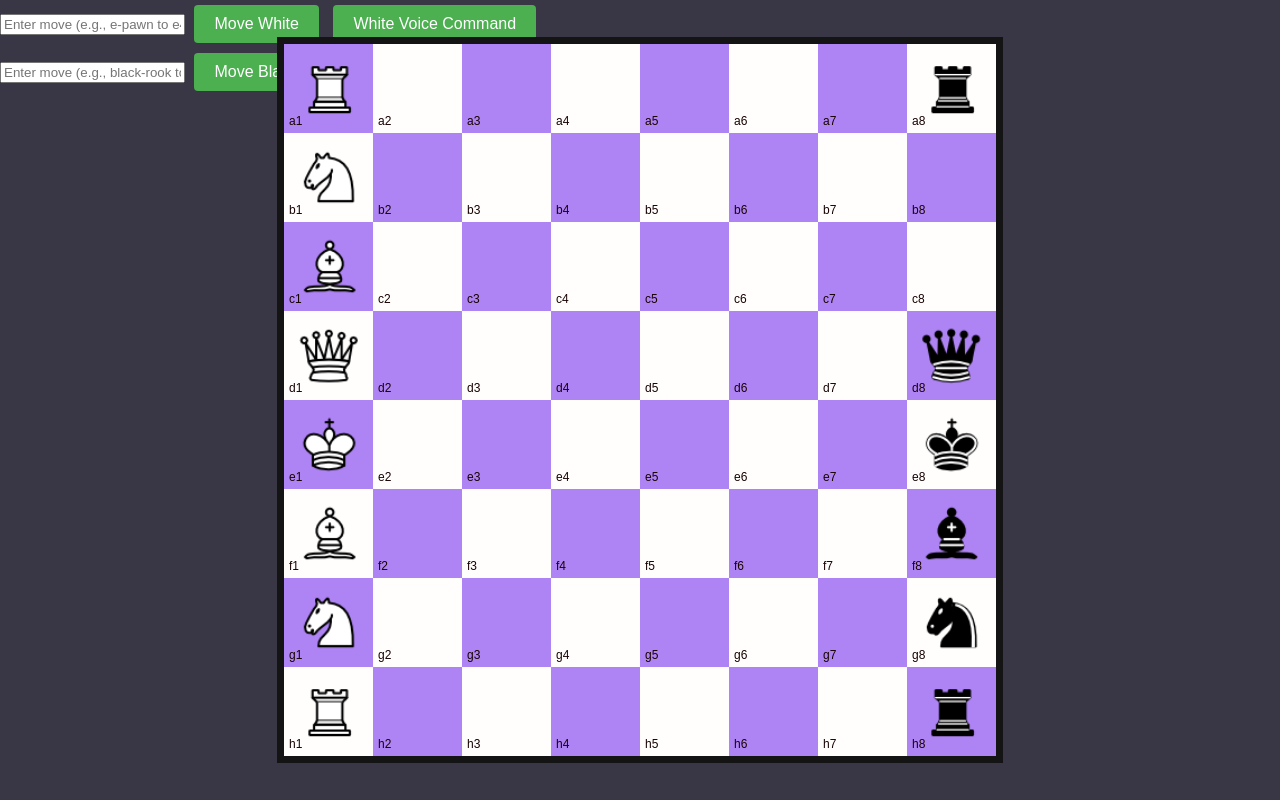
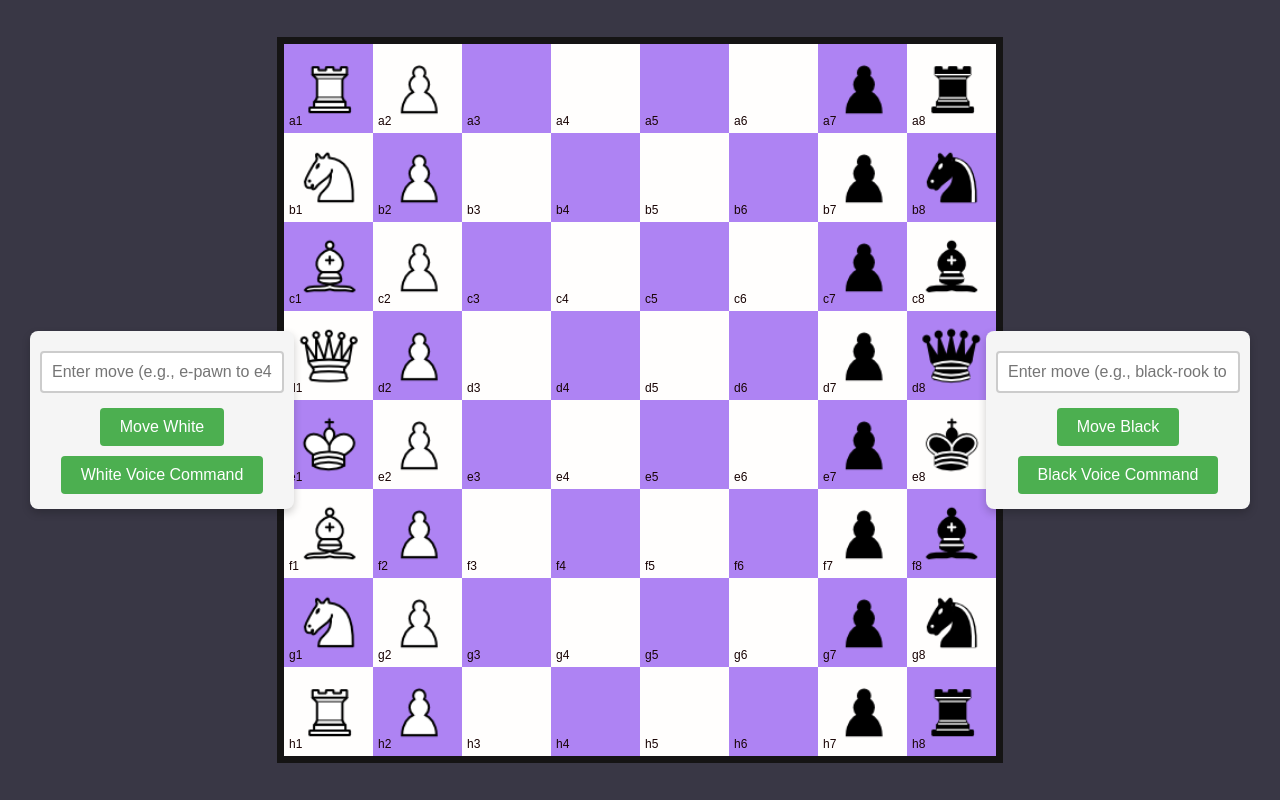
Before and after one commit to GBEN10000/Chess-Game, a plain HTML site: page Chess-Game/index.html in a window 1280 px wide. Drawn offline with Linux system fonts and the light colour scheme.

Commit message:
Update styles.css

```diff
--- a/Chess-Game/styles.css
+++ b/Chess-Game/styles.css
@@ -1,8 +1,10 @@
+/* General Styles */
 body {
     background-color: #393745; /* Dark gray background */
     margin: 0;
     font-family: Arial, sans-serif;
 }
+
 /* Adjusted chessboard size */
 .chessboard {
     display: grid;
@@ -53,68 +55,68 @@ body {
 }
 
 /* Additional styles for specific white pawns */
-.white-pawn-1 {
+.white-a-pawn {
     background-image: url('whitepawn1.png');
 }
 
-.white-pawn-2 {
+.white-b-pawn {
     background-image: url('whitepawn2.png');
 }
 
-.white-pawn-3 {
+.white-c-pawn {
     background-image: url('whitepawn3.png');
 }
 
-.white-pawn-4 {
+.white-d-pawn {
     background-image: url('whitepawn4.png');
 }
 
-.white-pawn-5 {
+.white-e-pawn {
     background-image: url('whitepawn5.png');
 }
 
-.white-pawn-6 {
+.white-f-pawn {
     background-image: url('whitepawn6.png');
 }
 
-.white-pawn-7 {
+.white-g-pawn {
     background-image: url('whitepawn7.png');
 }
 
-.white-pawn-8 {
+.white-h-pawn {
     background-image: url('whitepawn8.png');
 }
 
 /* Additional styles for specific black pawns */
-.black-pawn-1 {
+.black-a-pawn {
     background-image: url('q-rookblackpawn.png');
 }
 
-.black-pawn-2 {
+.black-b-pawn {
     background-image: url('q-knightblackpawn.png');
 }
 
-.black-pawn-3 {
+.black-c-pawn {
     background-image: url('q-bishopblackpawn.png');
 }
 
-.black-pawn-4 {
+.black-d-pawn {
     background-image: url('queenblackpawn.png');
 }
 
-.black-pawn-5 {
+.black-e-pawn {
     background-image: url('kingblackpawn.png');
 }
 
-.black-pawn-6 {
+.black-f-pawn {
     background-image: url('k-bishopblackpawn.png');
 }
 
-.black-pawn-7 {
+.black-g-pawn {
     background-image: url('k-knightblackpawn.png');
 }
 
-.black-pawn-8 {
+.black-h-pawn {
     background-image: url('k-rookblackpawn.png');
 }
 
@@ -141,7 +143,6 @@ body {
     background-image: url('whitequeenbishop.png');
 }
 
-
 .white-queen {
     background-image: url('whitequeen.png');
 }
@@ -154,11 +155,11 @@ body {
     background-image: url('blacqueenrook.png');
 }
 
-.black-queenknight {
+.black-queen-knight {
     background-image: url('blackqueenknight.png');
 }
 
-.black-queenbishop {
+.black-queen-bishop {
     background-image: url('blackqueenbishop.png');
 }
 .black-king-rook {
@@ -181,20 +182,26 @@ body {
 }
 
 /* Container for input and buttons */
-#controls {
+#controls-white, #controls-black {
     display: flex;
     flex-direction: column;
     align-items: center;
     position: absolute;
     top: 50%;
-    right: 10px;
     transform: translateY(-50%);
     background-color: #f5f5f5; /* Background color for the control panel */
     padding: 10px;
     border-radius: 8px;
     box-shadow: 0 4px 8px rgba(0, 0, 0, 0.2);
-    margin-left: 20px;
-    margin-top: 20px;
+    margin: 20px;
+}
+
+#controls-white {
+    right: 10px;
+}
+
+#controls-black {
+    left: 10px;
 }
 
 .response {
@@ -204,7 +211,7 @@ body {
 }
 
 /* Style for input field and buttons */
-#moveInput {
+input[type="text"] {
     width: 220px;
     padding: 10px;
     margin: 10px 0;
```
